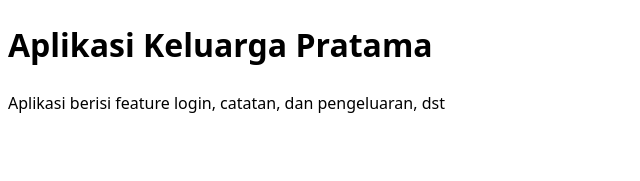
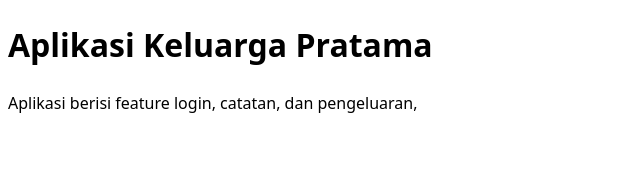
Before and after one commit to reGardens/Apptama, a React (Vite) app: page / in a window 1280 px wide. Shown: the top 181 px of the page, without its empty margins (0-640 px from the left). Built offline with nearby package versions, Linux system fonts and the light colour scheme.

Commit message:
fix: adj title

```diff
--- a/src/pages/note/Note.tsx
+++ b/src/pages/note/Note.tsx
@@ -2,7 +2,7 @@ const Note = () => {
     return (
         <>
             <h1>Aplikasi Keluarga Pratama</h1>
-            <div>Aplikasi berisi feature login, catatan, dan pengeluaran, dst</div>
+            <div>Aplikasi berisi feature login, catatan, dan pengeluaran,</div>
         </>
     )
 }
```
